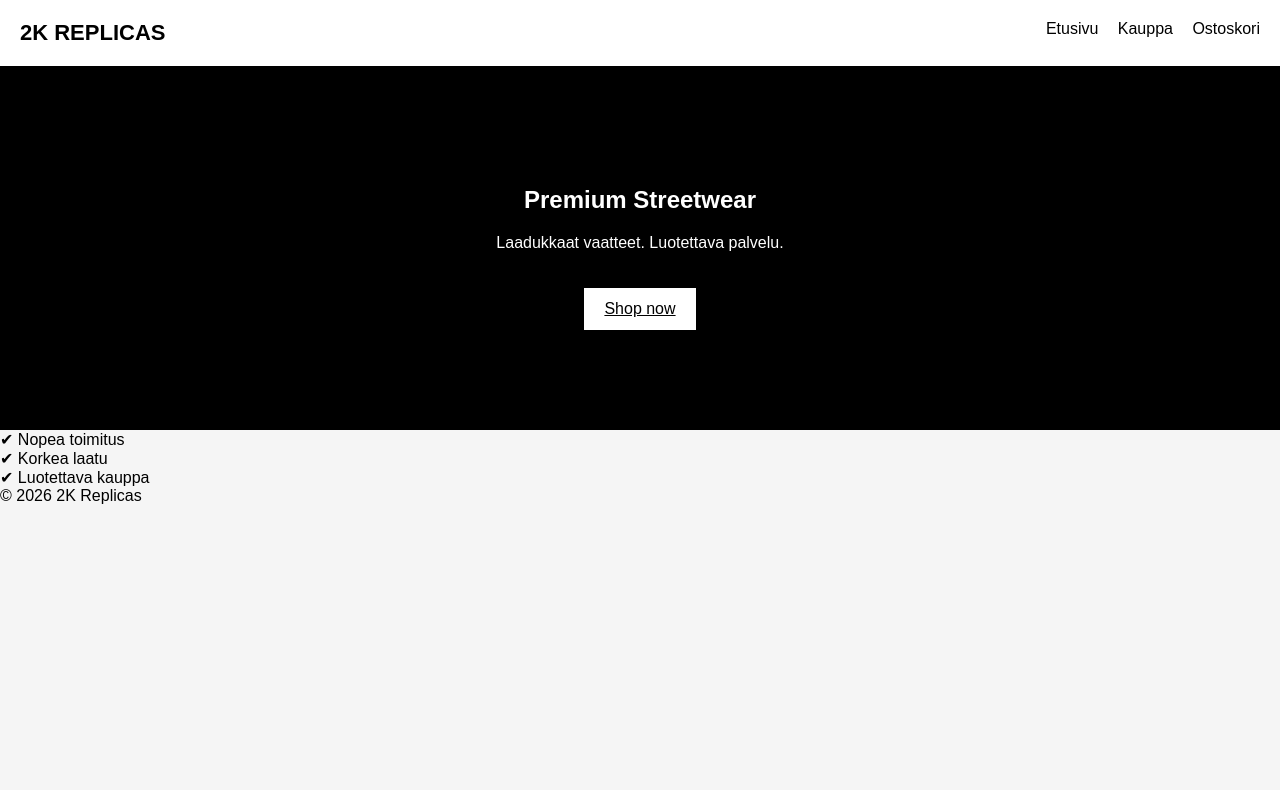
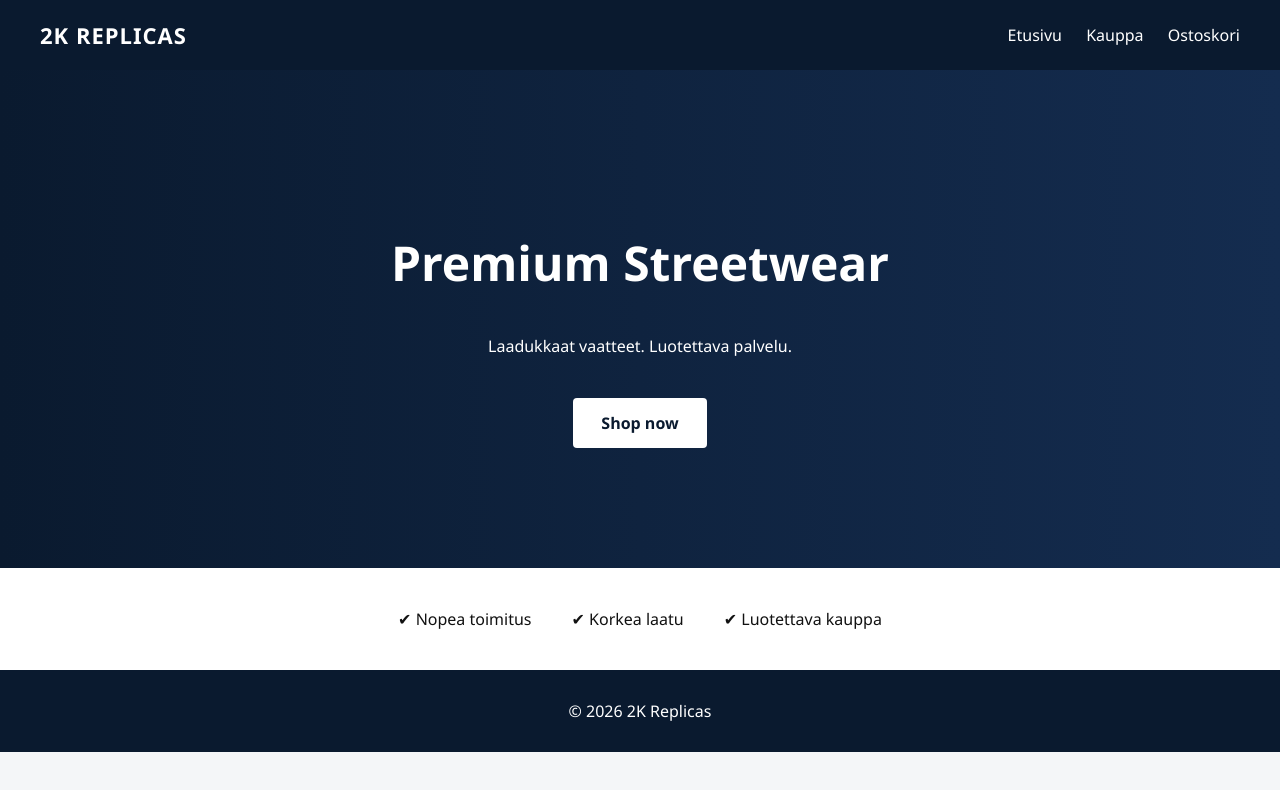
Before and after one commit to 2kreps/2kreps, a plain HTML site: page index.html in a window 1280 px wide. Drawn offline with Linux system fonts and the light colour scheme.

Commit message:
Update style.css

```diff
--- a/style.css
+++ b/style.css
@@ -1,53 +1,78 @@
+* {
+  box-sizing: border-box;
+  font-family: "Segoe UI", sans-serif;
+}
+
 body {
   margin: 0;
-  font-family: Arial, sans-serif;
-  background: #f5f5f5;
+  background: #f4f6f8;
+  color: #111;
 }
 
-header {
-  background: white;
-  padding: 20px;
+.navbar {
+  background: #0a1a2f;
+  color: white;
+  padding: 20px 40px;
   display: flex;
   justify-content: space-between;
-  box-shadow: 0 2px 10px rgba(0,0,0,0.1);
+  align-items: center;
+}
+
+.navbar a {
+  color: white;
+  text-decoration: none;
+  margin-left: 20px;
+  font-weight: 500;
 }
 
 .logo {
+  font-size: 22px;
   font-weight: bold;
-  font-size: 22px;
-}
-
-nav a, nav button {
-  margin-left: 15px;
-  text-decoration: none;
-  color: black;
+  letter-spacing: 1px;
 }
 
 .hero {
-  background: black;
+  background: linear-gradient(to right, #0a1a2f, #142c4f);
   color: white;
-  padding: 100px;
   text-align: center;
+  padding: 120px 20px;
+}
+
+.hero h1 {
+  font-size: 48px;
 }
 
 .btn {
   background: white;
-  color: black;
-  padding: 12px 20px;
+  color: #0a1a2f;
+  padding: 14px 28px;
   display: inline-block;
-  margin-top: 20px;
+  margin-top: 25px;
+  border-radius: 4px;
+  text-decoration: none;
+  font-weight: bold;
+}
+
+.features {
+  display: flex;
+  justify-content: center;
+  gap: 40px;
+  padding: 40px;
+  background: white;
 }
 
 .products {
+  padding: 60px;
   display: grid;
   grid-template-columns: repeat(auto-fit, minmax(250px,1fr));
   gap: 30px;
-  padding: 40px;
 }
 
 .product {
   background: white;
   padding: 20px;
+  border-radius: 6px;
+  box-shadow: 0 10px 25px rgba(0,0,0,0.08);
   text-align: center;
 }
 
@@ -57,6 +82,23 @@ nav a, nav button {
   object-fit: cover;
 }
 
+button {
+  background: #0a1a2f;
+  color: white;
+  border: none;
+  padding: 10px 18px;
+  margin-top: 10px;
+  cursor: pointer;
+  border-radius: 4px;
+}
+
 .cart {
-  padding: 40px;
+  padding: 60px;
 }
+
+footer {
+  background: #0a1a2f;
+  color: white;
+  text-align: center;
+  padding: 30px;
+}
```
